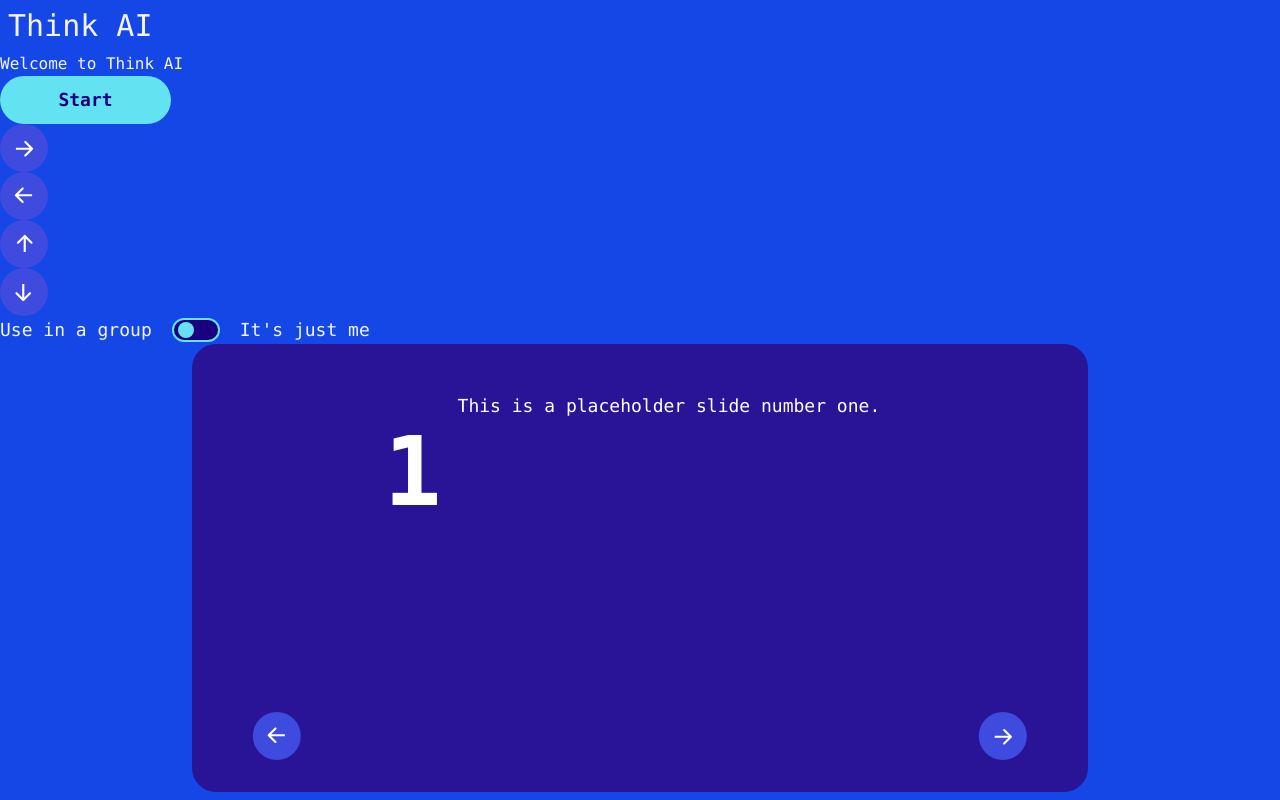
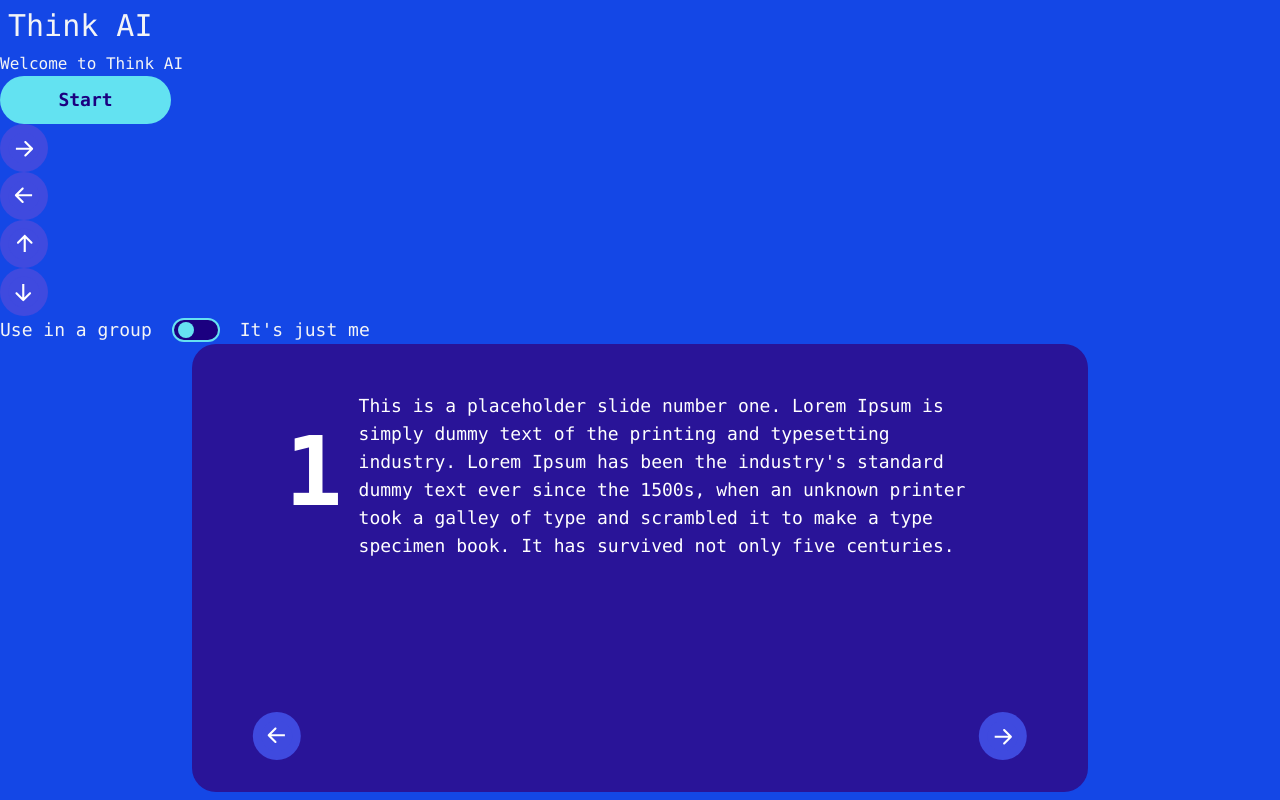
Before and after one commit to neontribe/think-ai, a Next.js app: page / in a window 1280 px wide. Built offline with nearby package versions, Linux system fonts and the light colour scheme.

Commit message:
Add smooth slide transition

```diff
--- a/src/app/components/ResponseCarousel.jsx
+++ b/src/app/components/ResponseCarousel.jsx
@@ -5,12 +5,12 @@
 
 const ResponseCarousel = () => {
     const slideData = [
-        {number: "1", paragraph: "This is a placeholder slide number one."},
-        {number: "2", paragraph: "This is a placeholder slide number two."},
-        {number: "3", paragraph: "This is a placeholder slide number three."},
+        {number: "1", paragraph: "This is a placeholder slide number one. Lorem Ipsum is simply dummy text of the printing and typesetting industry. Lorem Ipsum has been the industry's standard dummy text ever since the 1500s, when an unknown printer took a galley of type and scrambled it to make a type specimen book. It has survived not only five centuries."},
+        {number: "2", paragraph: "This is a placeholder slide number two. There are many variations of passages of Lorem Ipsum available, but the majority have suffered alteration in some form, by injected humour, or randomised words which don't look even slightly believable. "},
+        {number: "3", paragraph: "This is a placeholder slide number three. Many desktop publishing packages and web page editors now use Lorem Ipsum as their default model text, and a search for 'lorem ipsum' will uncover many web sites still in their infancy. Various versions have evolved over the years, sometimes by accident, sometimes on purpose (injected humour and the like)."},
 
     ]
-    const [localSlides] = useState(slideData);
+    const [localSlides] = useState(slideData.length > 0 ? slideData : defaultSlides);
     const [currentIndex, setCurrentIndex] = useState(0)
 
     const updateSlide = (newIndex) => {
@@ -40,16 +40,17 @@
             {/* outer container */}
             <div className="relative w-full max-w-4xl md:h-80 lg:h-[28rem] bg-[#291498] rounded-3xl shadwo-lg overflow-hidden mx-auto">
                 {/* slider container */}
-                <div className="flex flex-col items-startspace-y-4 ">
-                    {slideData.map((slide, index) => {
-                        const isActive = index === currentIndex;
+                <div className="flex flex-col items-starts pace-y-4 transition-transform duration-500 ease-in-out"
+                >
+                    {localSlides.map((slide, index) => {
                         return (
 
-                        <div
+                            <div
                             key={index}
-                            className={`absolute  bg-green inset-0 flex items-center justify-center text-white transition-opacity duration-500
-                                ${isActive ? "opacity-100 z-10" : "opacity-0 z-0"}`}
+                            className="absolute inset-0 flex items-center justify-center text-white transition-transform duration-700 ease-in-out"
+                            style={{ transform: `translateX(${(index - currentIndex) * 100}%)` }}
                         >
+
                             {/* slide content */}
                             <div className="flex items-start self-start -mt-2 p-14 mr-4 rounded-3xl max-w-[90%] flex">
                             <div className="text-8xl font-bold relative mt-8 mr-4">{slide.number}</div>
```
